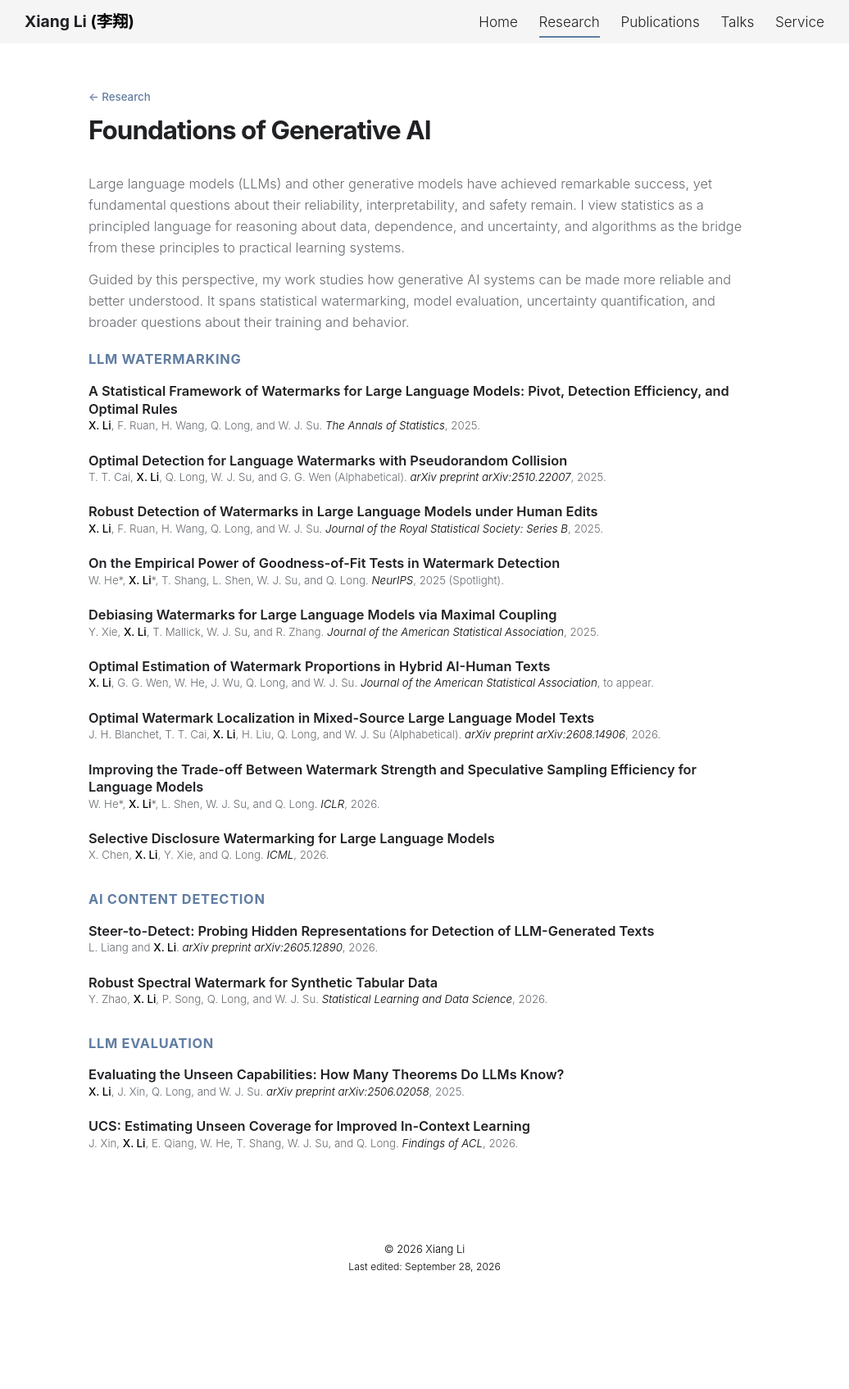
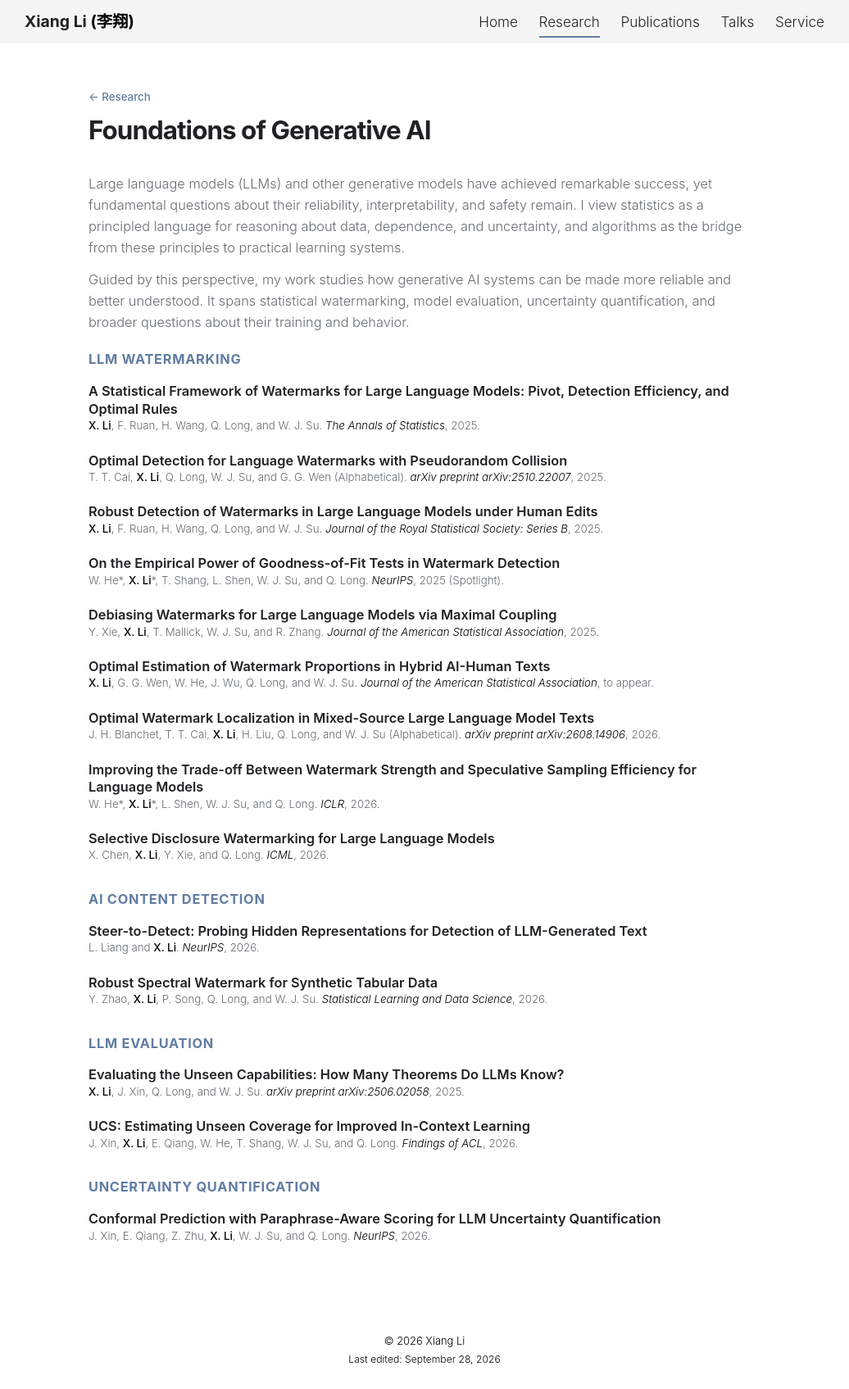
Before and after one commit to lx10077/lx10077.github.io, a Jekyll site: the page built from _pages/research-generative-ai.md, in a window 1280 px wide. Shown: the whole page at 82% size, without its empty margins (122-1158 px from the left). Built offline with Jekyll 4.4.1, drawn with Linux system fonts in a browser that asks for light colours; comment, search, counter and statistics services are not loaded; a style sheet for code colours, icons or effects is not loaded; before the commit the page ends 1582 px from its top, so only the background shows below that.

Commit message:
Update NeurIPS 2026 papers, CV, service, and conference news

```diff
--- a/_config.yml
+++ b/_config.yml
@@ -179,6 +179,7 @@ kramdown:
 # Includes & excludes
 include: ['_pages']
 exclude:
+  - AGENTS.md
   - bin
   - Gemfile
   - Gemfile.lock
--- a/_includes/research/llms.md
+++ b/_includes/research/llms.md
@@ -25,8 +25,8 @@ Guided by this perspective, my work studies how generative AI systems can be mad
 
 ###### AI Content Detection
 
-- **Steer-to-Detect: Probing Hidden Representations for Detection of LLM-Generated Texts**
-  L. Liang and **X. Li**. *arXiv preprint arXiv:2605.12890*, 2026.
+- **Steer-to-Detect: Probing Hidden Representations for Detection of LLM-Generated Text**<br>
+  L. Liang and **X. Li**. *NeurIPS*, 2026.
 - **Robust Spectral Watermark for Synthetic Tabular Data**
   Y. Zhao, **X. Li**, P. Song, Q. Long, and W. J. Su. *Statistical Learning and Data Science*, 2026.
 
@@ -36,3 +36,8 @@ Guided by this perspective, my work studies how generative AI systems can be mad
   **X. Li**, J. Xin, Q. Long, and W. J. Su. *arXiv preprint arXiv:2506.02058*, 2025.
 - **UCS: Estimating Unseen Coverage for Improved In-Context Learning**
   J. Xin, **X. Li**, E. Qiang, W. He, T. Shang, W. J. Su, and Q. Long. *Findings of ACL*, 2026.
+
+###### Uncertainty Quantification
+
+- **Conformal Prediction with Paraphrase-Aware Scoring for LLM Uncertainty Quantification**<br>
+  J. Xin, E. Qiang, Z. Zhu, **X. Li**, W. J. Su, and Q. Long. *NeurIPS*, 2026.
```
Also changed, not shown: _bibliography/papers.bib (+17 -3 lines), _includes/news.md (+2 -0 lines), _pages/service.md (+5 -0 lines), 1 other file.
